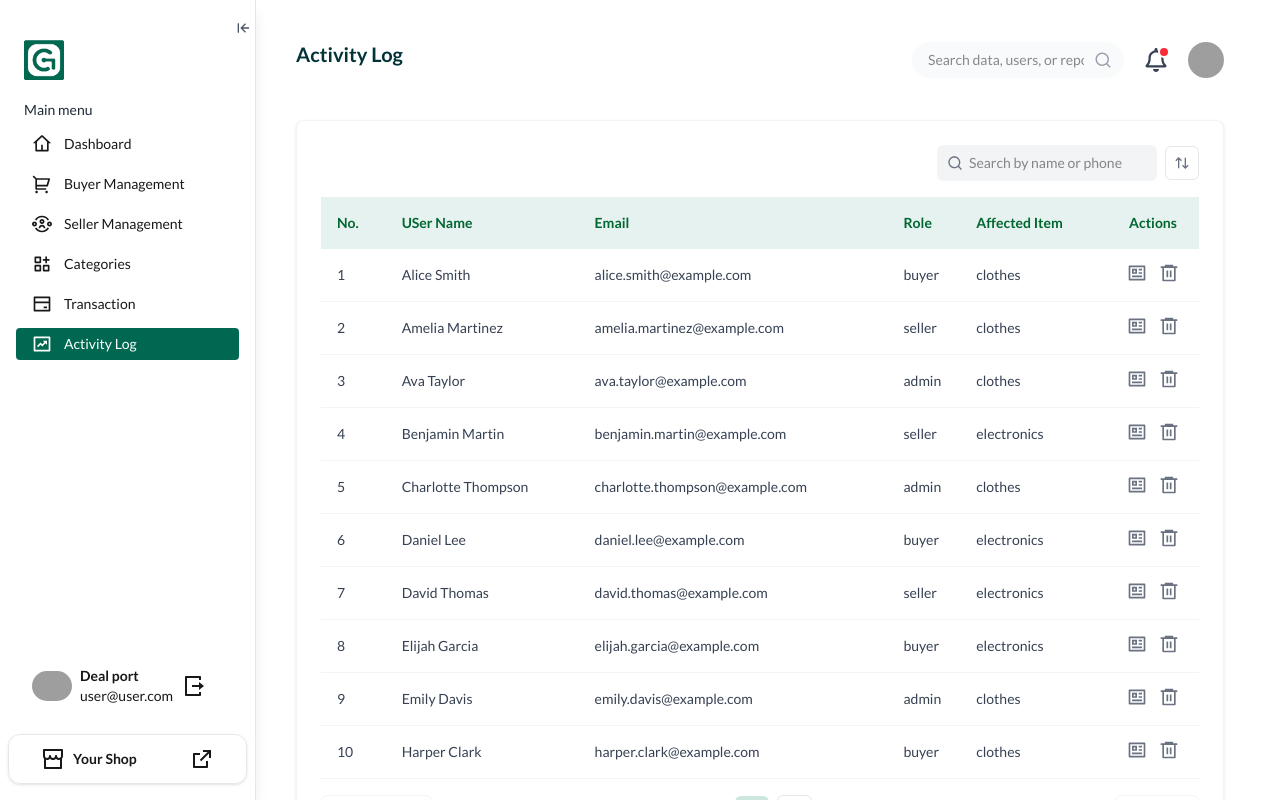
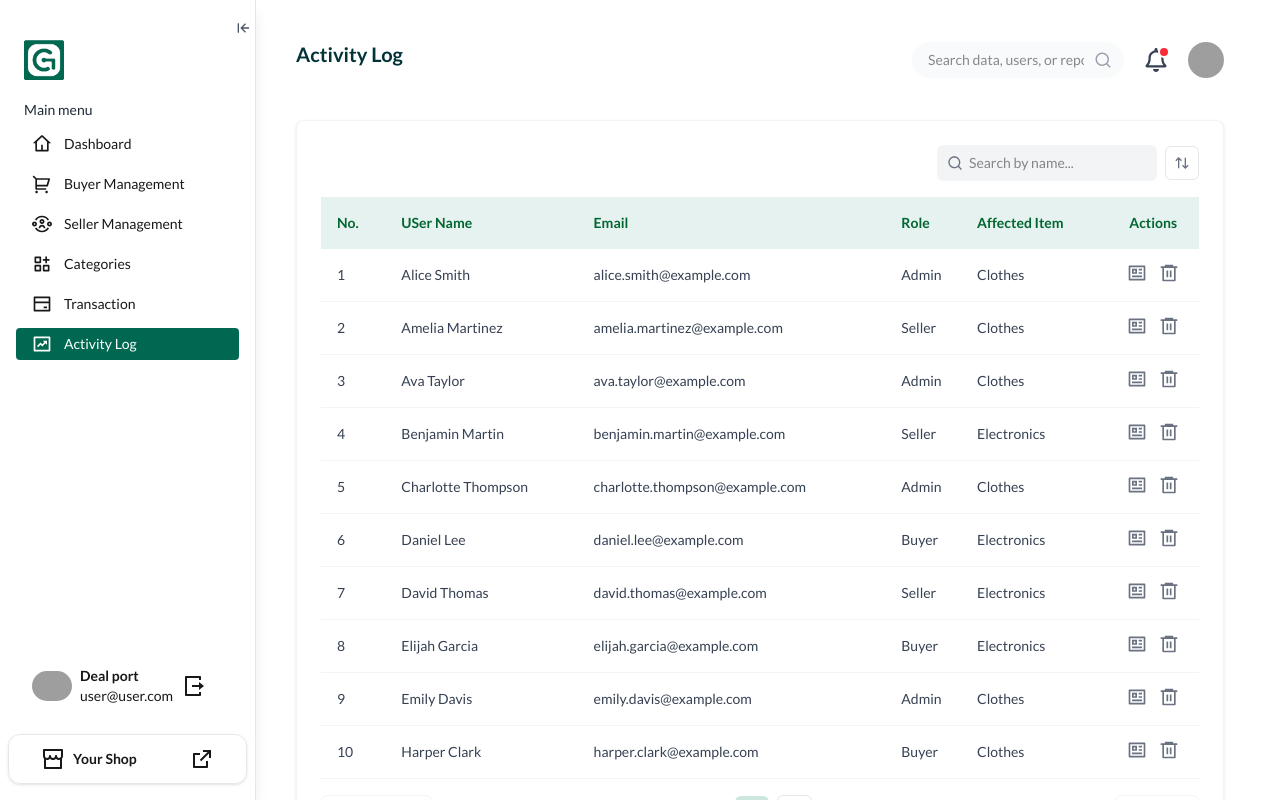
Before and after one commit to hasiburrahmanakash79/Gen-Gadget-Dashboard, a React (Vite) app: page /activity in a window 1280 px wide. Built offline with nearby package versions, Linux system fonts and the light colour scheme; grey boxes are pictures that could not be loaded.

Commit message:
feat: rename BuyerManagement to Activity and update user data structure for consistency

```diff
--- a/src/Pages/Dashboards/AdminDashboard/Activity.jsx
+++ b/src/Pages/Dashboards/AdminDashboard/Activity.jsx
@@ -20,43 +20,43 @@ import {
 import CommonModal from "../../../components/UI/CommonModal";
 
 const users = [
-  { id: 1, userName: "John Doe", email: "john.doe@example.com", role: "admin", affectedItem: "electronics" },
-  { id: 2, userName: "Alice Smith", email: "alice.smith@example.com", role: "buyer", affectedItem: "clothes" },
-  { id: 3, userName: "Michael Johnson", email: "michael.johnson@example.com", role: "seller", affectedItem: "electronics" },
-  { id: 4, userName: "Emily Davis", email: "emily.davis@example.com", role: "admin", affectedItem: "clothes" },
-  { id: 5, userName: "Daniel Lee", email: "daniel.lee@example.com", role: "buyer", affectedItem: "electronics" },
-  { id: 6, userName: "Sophia Martinez", email: "sophia.martinez@example.com", role: "seller", affectedItem: "clothes" },
-  { id: 7, userName: "James Wilson", email: "james.wilson@example.com", role: "admin", affectedItem: "electronics" },
-  { id: 8, userName: "Olivia Anderson", email: "olivia.anderson@example.com", role: "buyer", affectedItem: "clothes" },
-  { id: 9, userName: "David Thomas", email: "david.thomas@example.com", role: "seller", affectedItem: "electronics" },
-  { id: 10, userName: "Ava Taylor", email: "ava.taylor@example.com", role: "admin", affectedItem: "clothes" },
-  { id: 11, userName: "Matthew Moore", email: "matthew.moore@example.com", role: "buyer", affectedItem: "electronics" },
-  { id: 12, userName: "Isabella Jackson", email: "isabella.jackson@example.com", role: "seller", affectedItem: "clothes" },
-  { id: 13, userName: "Joseph White", email: "joseph.white@example.com", role: "admin", affectedItem: "electronics" },
-  { id: 14, userName: "Mia Harris", email: "mia.harris@example.com", role: "buyer", affectedItem: "clothes" },
-  { id: 15, userName: "Benjamin Martin", email: "benjamin.martin@example.com", role: "seller", affectedItem: "electronics" },
-  { id: 16, userName: "Charlotte Thompson", email: "charlotte.thompson@example.com", role: "admin", affectedItem: "clothes" },
-  { id: 17, userName: "Elijah Garcia", email: "elijah.garcia@example.com", role: "buyer", affectedItem: "electronics" },
-  { id: 18, userName: "Amelia Martinez", email: "amelia.martinez@example.com", role: "seller", affectedItem: "clothes" },
-  { id: 19, userName: "Logan Robinson", email: "logan.robinson@example.com", role: "admin", affectedItem: "electronics" },
-  { id: 20, userName: "Harper Clark", email: "harper.clark@example.com", role: "buyer", affectedItem: "clothes" }
+  { id: 1, userName: "John Doe", email: "john.doe@example.com", role: "Admin", affectedItem: "Electronics" },
+  { id: 2, userName: "Alice Smith", email: "alice.smith@example.com", role: "Admin", affectedItem: "Clothes" },
+  { id: 3, userName: "Michael Johnson", email: "michael.johnson@example.com", role: "Seller", affectedItem: "Electronics" },
+  { id: 4, userName: "Emily Davis", email: "emily.davis@example.com", role: "Admin", affectedItem: "Clothes" },
+  { id: 5, userName: "Daniel Lee", email: "daniel.lee@example.com", role: "Buyer", affectedItem: "Electronics" },
+  { id: 6, userName: "Sophia Martinez", email: "sophia.martinez@example.com", role: "Seller", affectedItem: "Clothes" },
+  { id: 7, userName: "James Wilson", email: "james.wilson@example.com", role: "Admin", affectedItem: "Electronics" },
+  { id: 8, userName: "Olivia Anderson", email: "olivia.anderson@example.com", role: "Buyer", affectedItem: "Clothes" },
+  { id: 9, userName: "David Thomas", email: "david.thomas@example.com", role: "Seller", affectedItem: "Electronics" },
+  { id: 10, userName: "Ava Taylor", email: "ava.taylor@example.com", role: "Admin", affectedItem: "Clothes" },
+  { id: 11, userName: "Matthew Moore", email: "matthew.moore@example.com", role: "Buyer", affectedItem: "Electronics" },
+  { id: 12, userName: "Isabella Jackson", email: "isabella.jackson@example.com", role: "Seller", affectedItem: "Clothes" },
+  { id: 13, userName: "Joseph White", email: "joseph.white@example.com", role: "Admin", affectedItem: "Electronics" },
+  { id: 14, userName: "Mia Harris", email: "mia.harris@example.com", role: "Buyer", affectedItem: "Clothes" },
+  { id: 15, userName: "Benjamin Martin", email: "benjamin.martin@example.com", role: "Seller", affectedItem: "Electronics" },
+  { id: 16, userName: "Charlotte Thompson", email: "charlotte.thompson@example.com", role: "Admin", affectedItem: "Clothes" },
+  { id: 17, userName: "Elijah Garcia", email: "elijah.garcia@example.com", role: "Buyer", affectedItem: "Electronics" },
+  { id: 18, userName: "Amelia Martinez", email: "amelia.martinez@example.com", role: "Seller", affectedItem: "Clothes" },
+  { id: 19, userName: "Logan Robinson", email: "logan.robinson@example.com", role: "Admin", affectedItem: "Electronics" },
+  { id: 20, userName: "Harper Clark", email: "harper.clark@example.com", role: "Buyer", affectedItem: "Clothes" }
 ];
 
 
-const BuyerManagement = () => {
+const Activity = () => {
   const [showModal, setShowModal] = useState(false);
-  const [selectedBuyer, setSelectedBuyer] = useState(null);
+  const [selectedUser, setSelectedUser] = useState(null);
   const [searchTerm, setSearchTerm] = useState("");
   const [sortAsc, setSortAsc] = useState(true);
   const [currentPage, setCurrentPage] = useState(1);
   const itemsPerPage = 10;
 
   // Filter by name or phone search
-  const filteredBuyer = users
+  const filteredUser = users
     .filter(
-      (cust) =>
-        cust.userName.toLowerCase().includes(searchTerm.toLowerCase()) ||
-        cust.email.toLowerCase().includes(searchTerm.toLowerCase())
+      (user) =>
+        user.userName.toLowerCase().includes(searchTerm.toLowerCase()) ||
+        user.email.toLowerCase().includes(searchTerm.toLowerCase())
     )
     .sort((a, b) => {
       // Sort by name
@@ -65,8 +65,8 @@ const BuyerManagement = () => {
       return 0;
     });
 
-  const totalPages = Math.ceil(filteredBuyer.length / itemsPerPage);
-  const paginatedBuyer = filteredBuyer.slice(
+  const totalPages = Math.ceil(filteredUser.length / itemsPerPage);
+  const paginatedUser = filteredUser.slice(
     (currentPage - 1) * itemsPerPage,
     currentPage * itemsPerPage
   );
@@ -83,7 +83,7 @@ const BuyerManagement = () => {
               <input
                 type="text"
                 className="px-8 py-2 bg-gray-100 rounded-md text-sm outline-none"
-                placeholder="Search by name or phone"
+                placeholder="Search by name..."
                 onChange={(e) => {
                   setSearchTerm(e.target.value);
                   setCurrentPage(1);
@@ -115,25 +115,25 @@ const BuyerManagement = () => {
               </tr>
             </thead>
             <tbody>
-              {paginatedBuyer.map((cust, idx) => (
+              {paginatedUser.map((user, idx) => (
                 <tr
-                  key={cust.id}
+                  key={user.id}
                   className="border-b border-gray-100 text-gray-700 hover:bg-gray-50"
                 >
                   <td className="p-4">
                     {(currentPage - 1) * itemsPerPage + idx + 1}
                   </td>
-                  <td className="p-2 font-medium">{cust.userName}</td>
-                  <td className="p-2">{cust.email}</td>
-                  <td className="p-2">{cust.role}</td>
-                  <td className="p-2 ">{cust.affectedItem}</td>
+                  <td className="p-2 font-medium">{user.userName}</td>
+                  <td className="p-2">{user.email}</td>
+                  <td className="p-2">{user.role}</td>
+                  <td className="p-2 ">{user.affectedItem}</td>
 
                   <td className="p-2 text-center space-x-3">
                     <button
                       title="Edit"
                       className="text-gray-500 hover:text-blue-800"
                       onClick={() => {
-                        setSelectedBuyer(cust);
+                        setSelectedUser(user);
                         setShowModal(true);
                       }}
                     >
@@ -142,14 +142,14 @@ const BuyerManagement = () => {
                     <button
                       title="Delete"
                       className="text-gray-500 hover:text-red-600"
-                      onClick={() => alert(`Delete Buyer ${cust.name}`)}
+                      onClick={() => alert(`Delete User ${user.name}`)}
                     >
                       <RiDeleteBin6Line size={20} />
                     </button>
                   </td>
                 </tr>
               ))}
-              {paginatedBuyer.length === 0 && (
+              {paginatedUser.length === 0 && (
                 <tr>
                   <td colSpan="7" className="text-center py-6 text-gray-500">
                     No User found
@@ -194,7 +194,7 @@ const BuyerManagement = () => {
         </div>
 
         <CommonModal isOpen={showModal} onClose={() => setShowModal(false)}>
-          {selectedBuyer && (
+          {selectedUser && (
             <div className="p-4">
               <div className="flex items-center gap-3 mb-4">
                 <img
@@ -203,10 +203,10 @@ const BuyerManagement = () => {
                 />
                 <div>
                   <h2 className="font-bold text-lg text-[#004D40]">
-                    {selectedBuyer.userName}
+                    {selectedUser.userName}
                   </h2>
                   <p className="text-sm text-gray-500">
-                    {selectedBuyer.email}
+                    {selectedUser.email}
                   </p>
                 </div>
               </div>
@@ -220,7 +220,7 @@ const BuyerManagement = () => {
                     <RiPhoneLine />
                   </span>
                   +3974853457
-                  {/* {selectedBuyer.phone} */}
+                  {/* {selectedUser.phone} */}
                 </div>
                 <div className="flex items-center gap-2 border border-gray-200 px-3 py-2 rounded text-sm">
                   <RiMapPinLine />
@@ -304,4 +304,4 @@ const BuyerManagement = () => {
   );
 };
 
-export default BuyerManagement;
+export default Activity;
```
